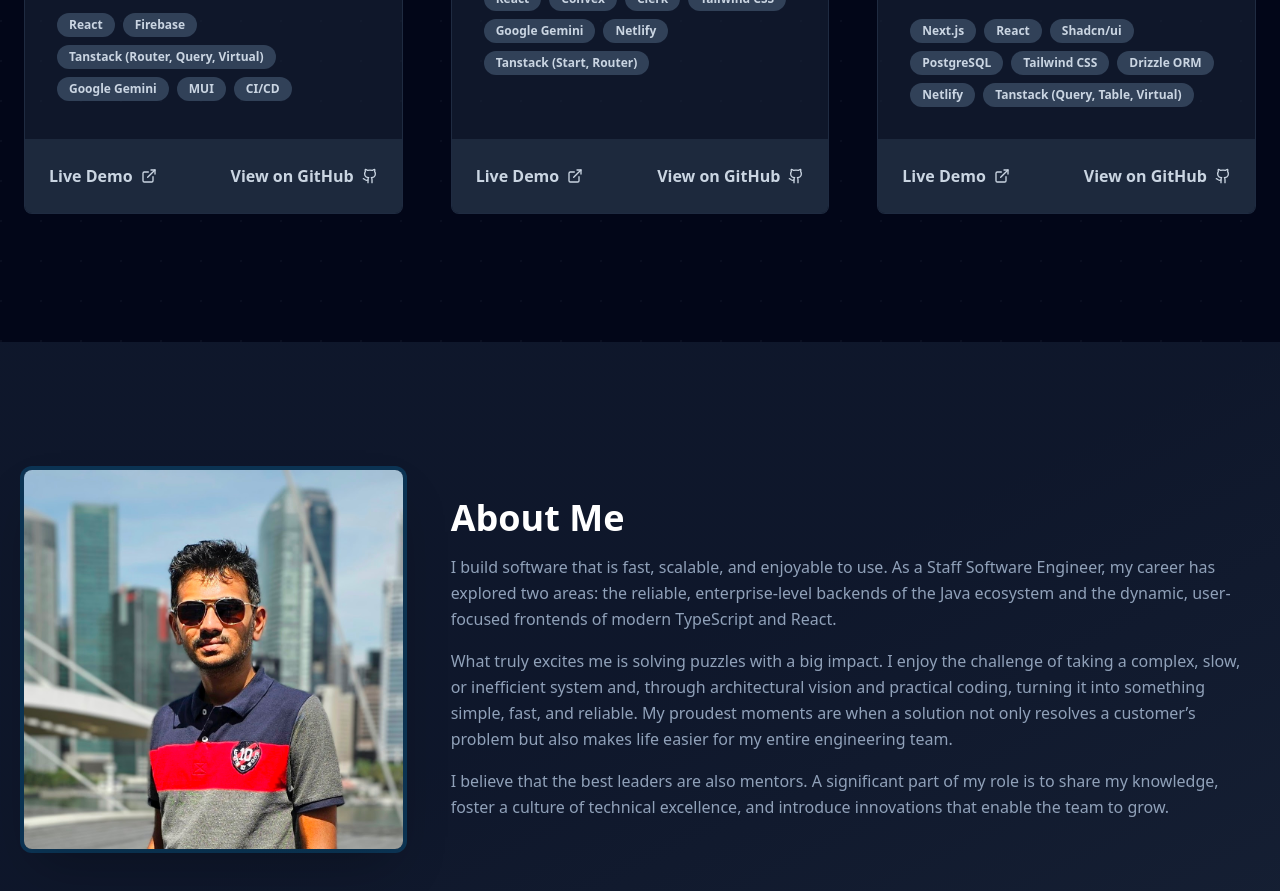
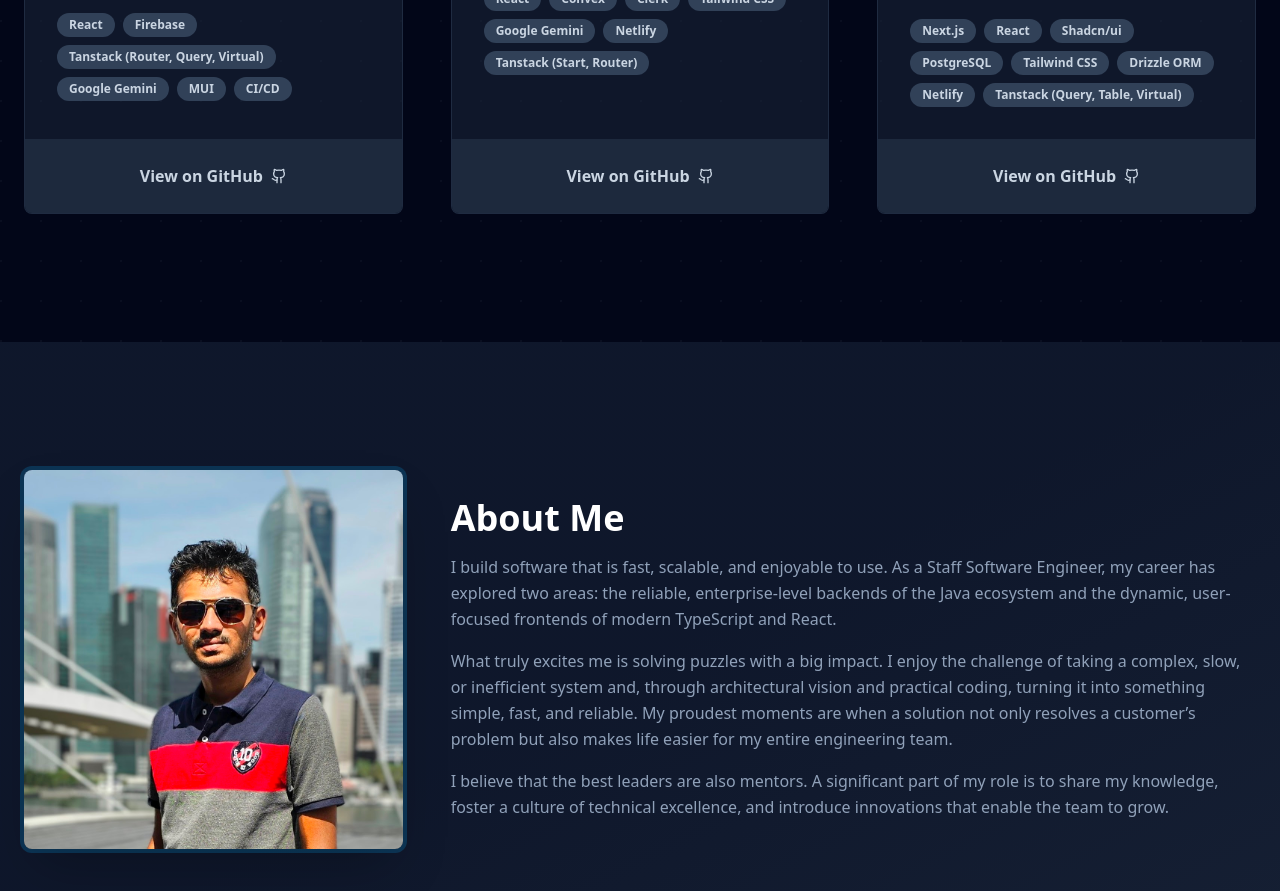
Before and after one commit to nunnarivu-labs/johnson-abraham.github.io, a React (Vite) app: page / in a window 1280 px wide. Shown: the part 1380-2271 px from the top of the page. Built offline with nearby package versions, Linux system fonts and the light colour scheme.

Commit message:
chore: remove live demo references

```diff
--- a/src/App.tsx
+++ b/src/App.tsx
@@ -2,7 +2,6 @@ import { useState, useEffect } from 'react';
 import {
   Mail,
   ArrowRight,
-  ExternalLink,
   Code,
   Database,
   Layers,
@@ -253,15 +252,7 @@ export default function App() {
                     <span className="tech-tag">CI/CD</span>
                   </div>
                 </div>
-                <div className="bg-slate-800 p-6 flex items-center justify-between">
-                  <a
-                    href="https://ishtar.nunnarivulabs.in"
-                    target="_blank"
-                    rel="noopener noreferrer"
-                    className="project-button"
-                  >
-                    Live Demo <ExternalLink className="h-4 w-4" />
-                  </a>
+                <div className="bg-slate-800 p-6 flex items-center justify-center">
                   <a
                     href="https://github.com/nunnarivu-labs/ishtar"
                     target="_blank"
@@ -299,15 +290,7 @@ export default function App() {
                     <span className="tech-tag">Tanstack (Start, Router)</span>
                   </div>
                 </div>
-                <div className="bg-slate-800 p-6 flex items-center justify-between">
-                  <a
-                    href="https://slate.nunnarivulabs.in"
-                    target="_blank"
-                    rel="noopener noreferrer"
-                    className="project-button"
-                  >
-                    Live Demo <ExternalLink className="h-4 w-4" />
-                  </a>
+                <div className="bg-slate-800 p-6 flex items-center justify-center">
                   <a
                     href="https://github.com/nunnarivu-labs/slate-web"
                     target="_blank"
@@ -349,15 +332,7 @@ export default function App() {
                     </span>
                   </div>
                 </div>
-                <div className="bg-slate-800 p-6 flex items-center justify-between">
-                  <a
-                    href="https://thedailyledger.nunnarivulabs.in"
-                    target="_blank"
-                    rel="noopener noreferrer"
-                    className="project-button"
-                  >
-                    Live Demo <ExternalLink className="h-4 w-4" />
-                  </a>
+                <div className="bg-slate-800 p-6 flex items-center justify-center">
                   <a
                     href="https://github.com/nunnarivu-labs/the-daily-ledger"
                     target="_blank"
```
